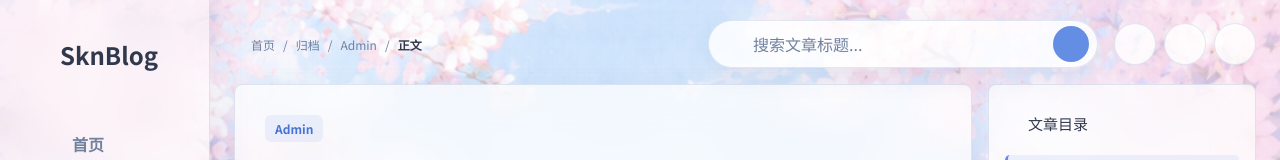
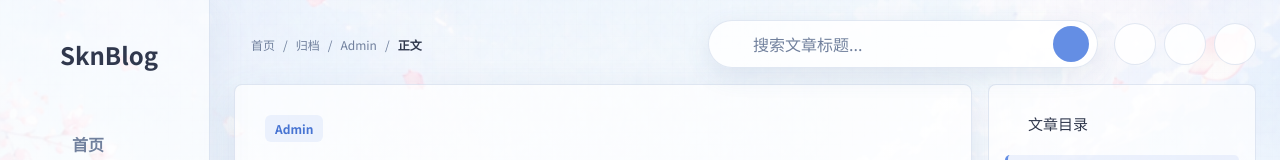
Before and after one commit to sknying/SknBlog, a Next.js app: page /posts/admin-publish-flow in a window 1280 px wide. Shown: the top 160 px of the page. Built offline with nearby package versions, Linux system fonts and the light colour scheme.

Commit message:
fix: prevent hover compositor artifacts

```diff
--- a/app/styles/base.css
+++ b/app/styles/base.css
@@ -167,22 +167,6 @@ body::selection {
   background: var(--accent-2);
 }
 
-:where(.sakura-site, .archive-page, .article-page, .columns-page, .column-detail-page, .search-page, .tags-page) {
-  background-image:
-    linear-gradient(rgba(247, 251, 255, 0.58), rgba(238, 245, 252, 0.7)),
-    url("/images/background.png");
-  background-position: center;
-  background-size: cover;
-  background-attachment: fixed;
-  background-repeat: no-repeat;
-}
-
-:root[data-theme="dark"] :where(.sakura-site, .archive-page, .article-page, .columns-page, .column-detail-page, .search-page, .tags-page) {
-  background-image:
-    linear-gradient(rgba(12, 20, 38, 0.84), rgba(20, 30, 52, 0.9)),
-    url("/images/background.png");
-}
-
 a {
   color: inherit;
   text-decoration: none;
--- a/app/styles/site-background.css
+++ b/app/styles/site-background.css
@@ -15,13 +15,24 @@
   --search-paper-strong: rgba(255, 255, 255, 0.82);
   --tags-paper: rgba(255, 255, 255, 0.68);
   --tags-paper-strong: rgba(255, 255, 255, 0.82);
+  position: relative;
+  background: transparent;
+}
+
+:is(.sakura-site, .archive-page, .article-page, .columns-page, .column-detail-page, .search-page, .tags-page)::before {
+  position: fixed;
+  z-index: -2;
+  inset: 0;
+  backface-visibility: hidden;
   background-image:
     linear-gradient(rgba(247, 251, 255, 0.14), rgba(238, 245, 252, 0.3)),
     url("/images/background.png");
   background-position: center;
   background-size: cover;
-  background-attachment: fixed;
   background-repeat: no-repeat;
+  content: "";
+  pointer-events: none;
+  transform: translateZ(0);
 }
 
 :is(.sakura-site, .archive-page, .article-page, .columns-page, .column-detail-page, .search-page, .tags-page) > .sakura-sidebar {
@@ -46,6 +57,9 @@
   --search-paper-strong: rgba(31, 43, 70, 0.8);
   --tags-paper: rgba(24, 34, 58, 0.66);
   --tags-paper-strong: rgba(31, 43, 70, 0.8);
+}
+
+:root[data-theme="dark"] :is(.sakura-site, .archive-page, .article-page, .columns-page, .column-detail-page, .search-page, .tags-page)::before {
   background-image:
     linear-gradient(rgba(12, 20, 38, 0.62), rgba(20, 30, 52, 0.72)),
     url("/images/background.png");
@@ -73,6 +87,9 @@
     --search-paper-strong: rgba(31, 43, 70, 0.8);
     --tags-paper: rgba(24, 34, 58, 0.66);
     --tags-paper-strong: rgba(31, 43, 70, 0.8);
+  }
+
+  :root:not([data-theme]) :is(.sakura-site, .archive-page, .article-page, .columns-page, .column-detail-page, .search-page, .tags-page)::before {
     background-image:
       linear-gradient(rgba(12, 20, 38, 0.62), rgba(20, 30, 52, 0.72)),
       url("/images/background.png");
@@ -82,3 +99,11 @@
     background: rgba(17, 24, 42, 0.62);
   }
 }
+
+/* Chromium can paint black compositor tiles when hover states overlap
+   translucent surfaces using backdrop-filter. Keep the glass color and
+   shadow, but avoid the unstable live blur layer. */
+:is(.sakura-site, .archive-page, .article-page, .columns-page, .column-detail-page, .search-page, .tags-page) * {
+  -webkit-backdrop-filter: none !important;
+  backdrop-filter: none !important;
+}
```
